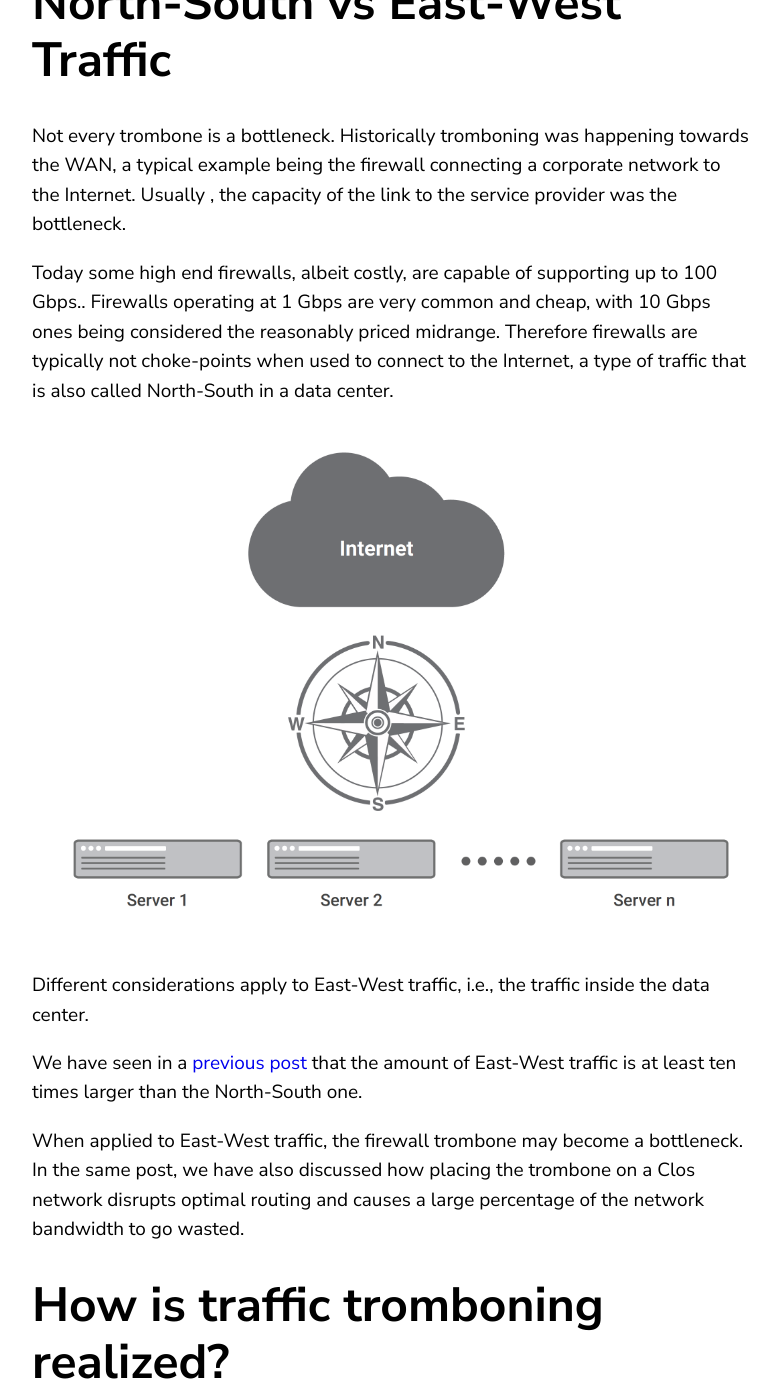
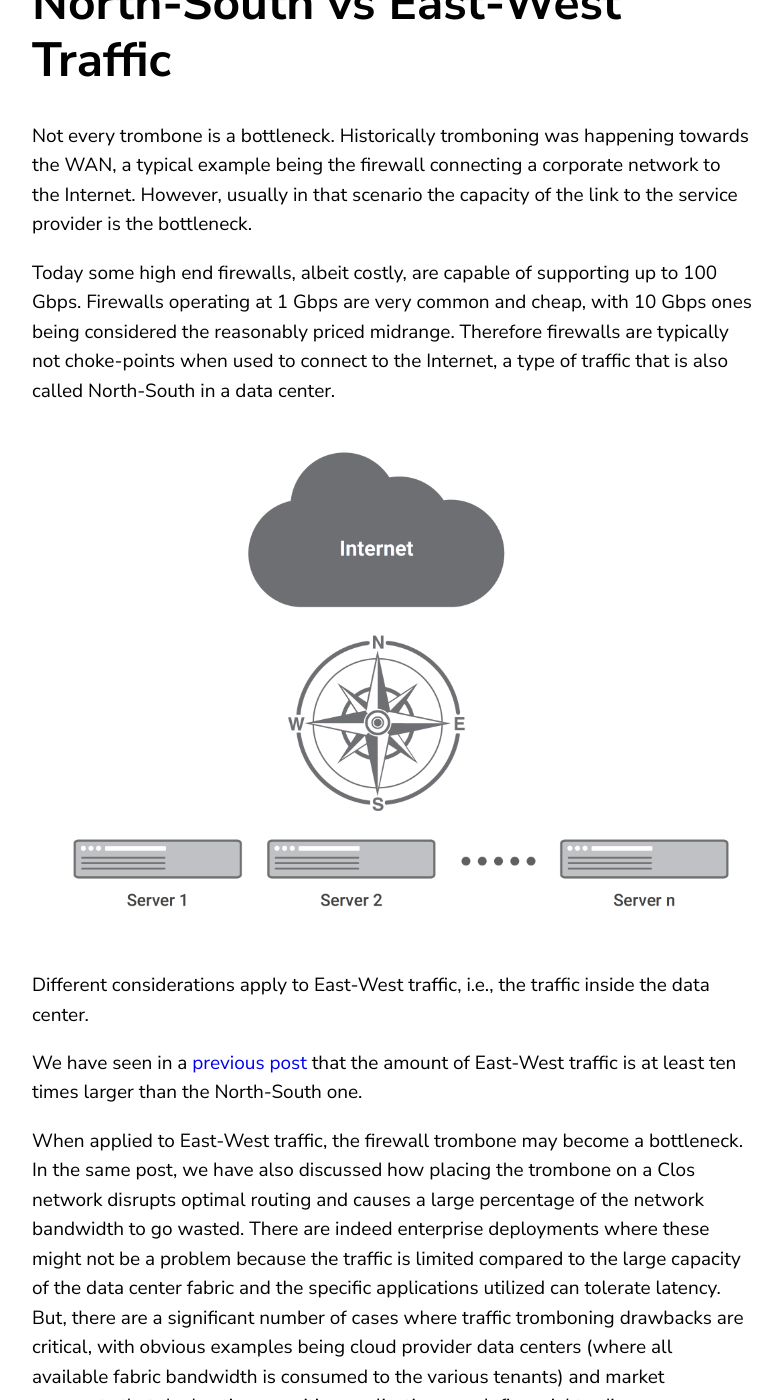
Before and after one commit to silvanogai/silvanogai, a Jekyll site: the page built from _posts/2020-06-06-trombone.md, in a window 1280 px wide and 1400 px high, scrolled down 4720 px. Shown: the whole window, without its empty margins (68-850 px from the left). Built offline with Jekyll 4.4.1, drawn with Linux system fonts in a browser that asks for light colours; comment, search, counter and statistics services are not loaded; some of the changed text lies outside the part shown.

Commit message:
A couple more changes

```diff
--- a/_posts/2020-06-06-trombone.md
+++ b/_posts/2020-06-06-trombone.md
@@ -65,9 +65,9 @@ Mechanisms exist for high availability across multiple trombones in case of cata
 
 # North-South vs East-West Traffic
 
-Not every  trombone is a bottleneck. Historically tromboning was happening towards the WAN, a typical example being the firewall connecting a corporate network to the Internet. Usually , the capacity of the link to the service provider was the bottleneck.
+Not every  trombone is a bottleneck. Historically tromboning was happening towards the WAN, a typical example being the firewall connecting a corporate network to the Internet. However, usually in that scenario the capacity of the link to the service provider is the bottleneck.
 
-Today some high end firewalls, albeit costly, are capable of supporting up to 100 Gbps.. Firewalls operating at 1 Gbps are very common and cheap, with 10 Gbps ones being considered the reasonably priced midrange. Therefore firewalls are typically not choke-points when used to connect to the Internet, a type of traffic that is also called North-South in a data center.
+Today some high end firewalls, albeit costly, are capable of supporting up to 100 Gbps. Firewalls operating at 1 Gbps are very common and cheap, with 10 Gbps ones being considered the reasonably priced midrange. Therefore firewalls are typically not choke-points when used to connect to the Internet, a type of traffic that is also called North-South in a data center.
 
 ![Compass](/assets/images/compass.png)
 
@@ -75,7 +75,7 @@ Different considerations apply to East-West traffic, i.e., the traffic inside th
 
 We have seen in a [previous post](https://silvanogai.github.io/posts/service-edge/) that the amount of East-West  traffic is at least ten times larger than the North-South one.
 
-When applied to  East-West traffic, the firewall trombone may become a bottleneck. In the same post, we have also discussed how placing the trombone on a Clos network disrupts optimal routing and causes a large percentage of the network bandwidth to go wasted.
+When applied to  East-West traffic, the firewall trombone may become a bottleneck. In the same post, we have also discussed how placing the trombone on a Clos network disrupts optimal routing and causes a large percentage of the network bandwidth to go wasted. There are indeed  enterprise deployments where these might not be a problem because the traffic is limited compared to the large capacity of the data center fabric and the specific applications utilized can tolerate latency. But, there are a significant number of cases where traffic tromboning drawbacks are critical, with obvious examples being cloud provider data centers (where all available fabric bandwidth is consumed to the various tenants) and market segments that deploy time sensitive applications, such financial trading.
 
 
 # How is traffic tromboning realized?
```
